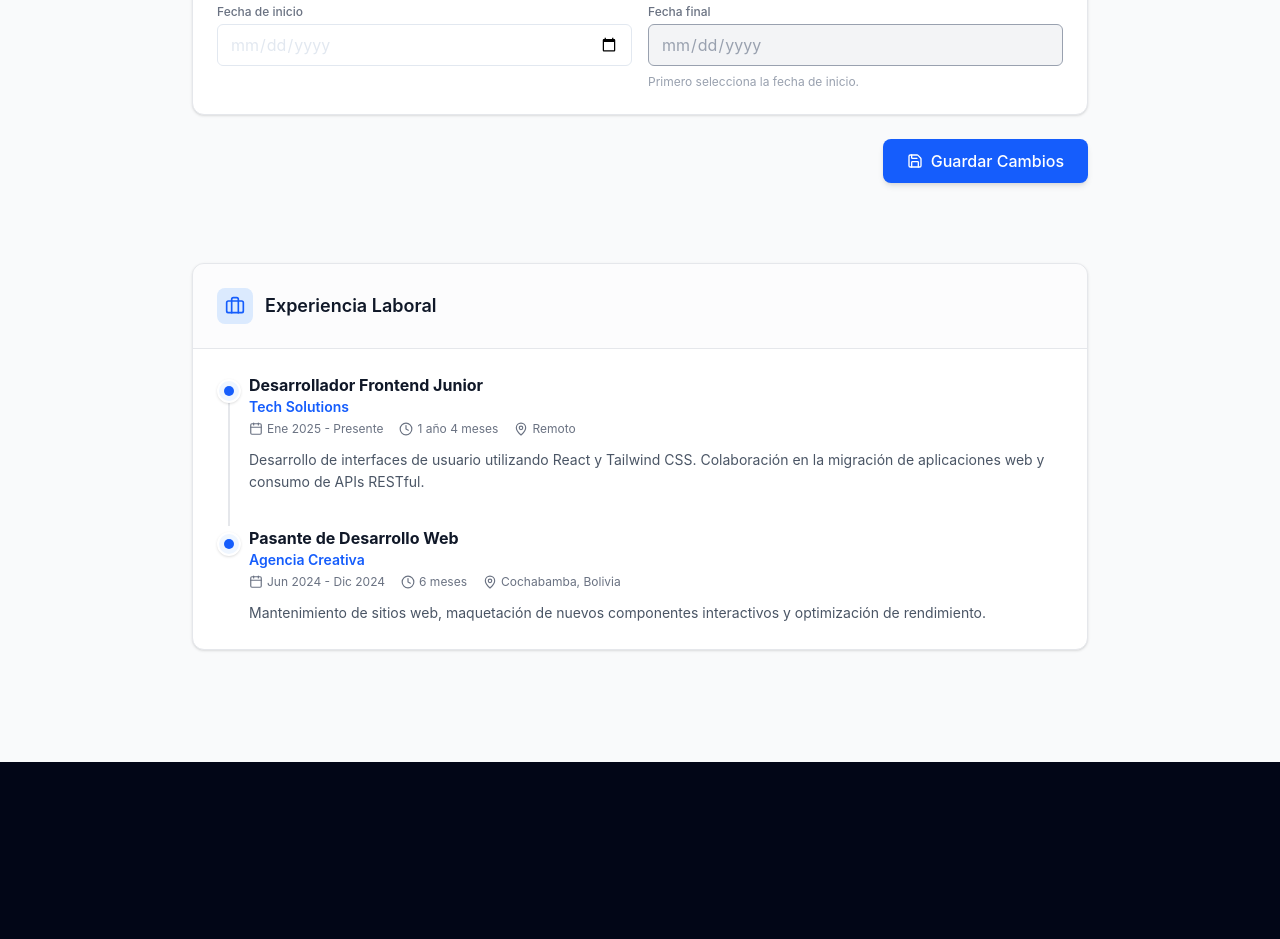
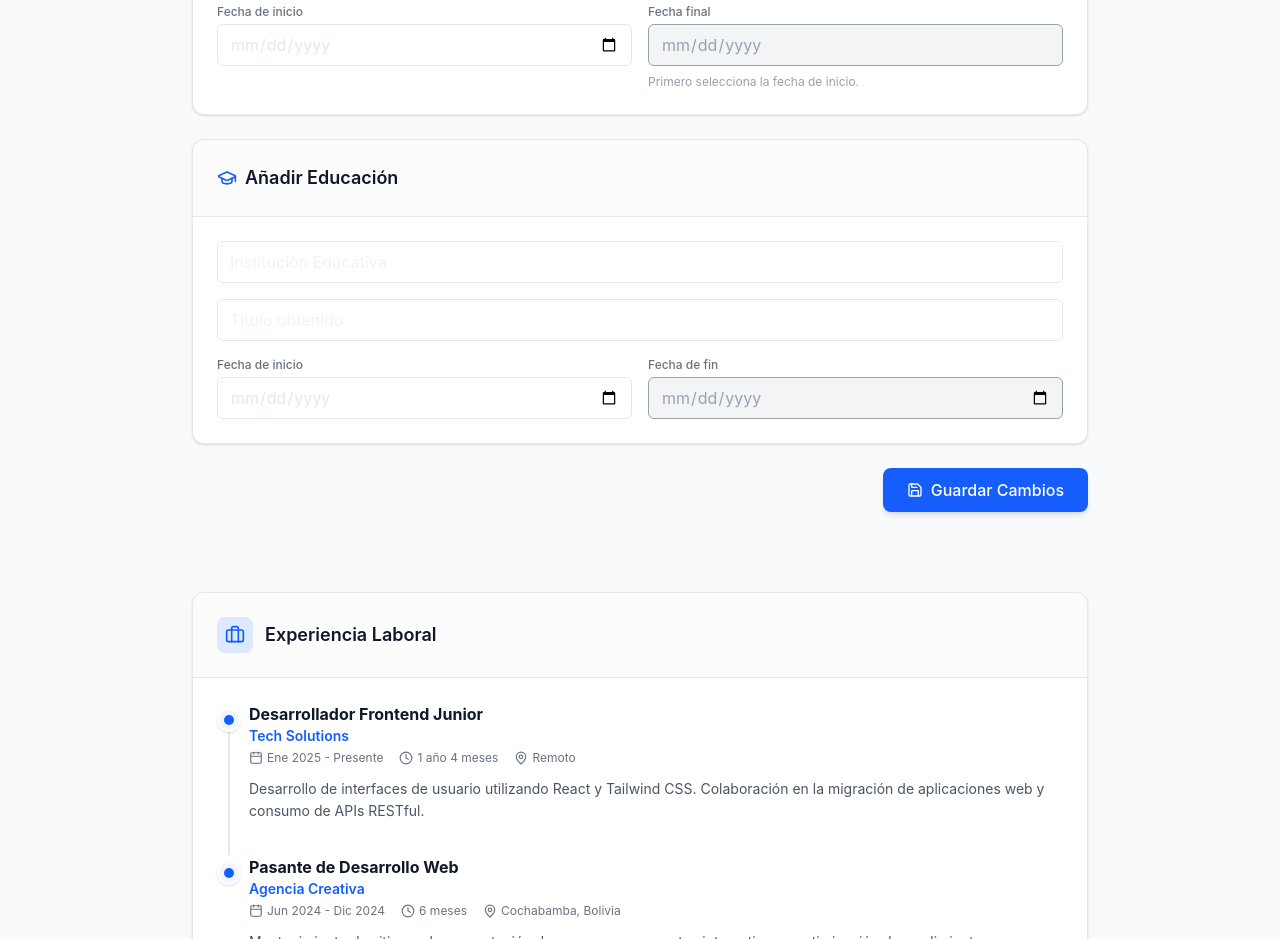
Before and after one commit to dpardo23/bytebusters-frontend, a React (Vite) app: page / in a window 1280 px wide. Shown: the part 1720-2659 px from the top of the page. Before the commit the page ends 2482 px from the top, so only its background shows below. Built offline with nearby package versions, Linux system fonts and the light colour scheme.

Commit message:
feat(education): implementar formulario de formacion academica

```diff
--- /dev/null
+++ b/src/components/portfolio/education-form.tsx
@@ -0,0 +1,74 @@
+import { useState } from "react";
+import { GraduationCap } from "lucide-react";
+
+interface EducationData {
+  school: string;
+  degree: string;
+  startDate: string;
+  endDate: string;
+  isCurrent: boolean;
+}
+
+export function EducationForm() {
+  const [eduData, setEduData] = useState<EducationData>({
+    school: "", degree: "", startDate: "", endDate: "", isCurrent: false
+  });
+
+  const handleChange = (e: React.ChangeEvent<HTMLInputElement>) => {
+    const { name, value, type, checked } = e.target;
+    if (type === "checkbox") {
+      setEduData(prev => ({ ...prev, isCurrent: checked, endDate: checked ? "" : prev.endDate }));
+    } else {
+      setEduData(prev => ({ ...prev, [name]: value }));
+    }
+  };
+
+  return (
+    <div className="bg-white border border-gray-200 rounded-xl shadow-sm mb-6 text-left overflow-hidden">
+      <div className="p-6 border-b border-gray-200 bg-gray-50/50">
+        <h3 className="text-lg font-semibold text-gray-900 flex items-center gap-2">
+          <GraduationCap className="w-5 h-5 text-blue-600" /> Añadir Educación
+        </h3>
+      </div>
+      <div className="p-6 space-y-4">
+        <input
+          type="text"
+          name="school"
+          placeholder="Institución Educativa"
+          onChange={handleChange}
+          className="w-full px-3 py-2 border rounded-md outline-none focus:ring-2 focus:ring-blue-500"
+        />
+        <input
+          type="text"
+          name="degree"
+          placeholder="Título obtenido"
+          onChange={handleChange}
+          className="w-full px-3 py-2 border rounded-md outline-none focus:ring-2 focus:ring-blue-500"
+        />
+        <div className="flex gap-4">
+          <div className="w-full space-y-1">
+            <label className="block text-xs text-gray-500 font-medium">Fecha de inicio</label>
+            <input
+              type="date"
+              name="startDate"
+              onChange={handleChange}
+              className="w-full px-3 py-2 border rounded-md outline-none"
+            />
+          </div>
+          <div className="w-full space-y-1">
+            <label className="block text-xs text-gray-500 font-medium">Fecha de fin</label>
+            <input
+              type="date"
+              name="endDate"
+              onChange={handleChange}
+              disabled={eduData.isCurrent}
+              className={`w-full px-3 py-2 border rounded-md outline-none
+                ${!eduData.startDate ? "bg-gray-100 text-gray-400 cursor-not-allowed" : ""}
+                ${eduData.isCurrent ? "bg-gray-100 text-gray-400 cursor-not-allowed" : ""}`}
+            />
+          </div>
+        </div>
+      </div>
+    </div>
+  );
+}
--- a/src/components/portfolio/profile-edit-form.tsx
+++ b/src/components/portfolio/profile-edit-form.tsx
@@ -2,6 +2,7 @@ import React, { useState, ChangeEvent } from "react"
 import { Camera, Save, Loader2, Code, Briefcase, Globe, FileText } from "lucide-react"
 import type { UserData } from "./hero-section"
 import { ExperienceForm } from "./experience-form"
+import { EducationForm } from "./education-form"
 
 interface ProfileEditFormProps {
   initialUser: UserData;
@@ -200,6 +201,9 @@ export function ProfileEditForm({ initialUser }: ProfileEditFormProps) {
       {/* SECCIÓN 4: EXPERIENCIA LABORAL */}
       <ExperienceForm />
 
+      {/* SECCIÓN 5: EDUCACIÓN */}
+      <EducationForm />
+
       {/* BOTÓN GUARDAR */}
       <div className="flex justify-end">
         <button
```
